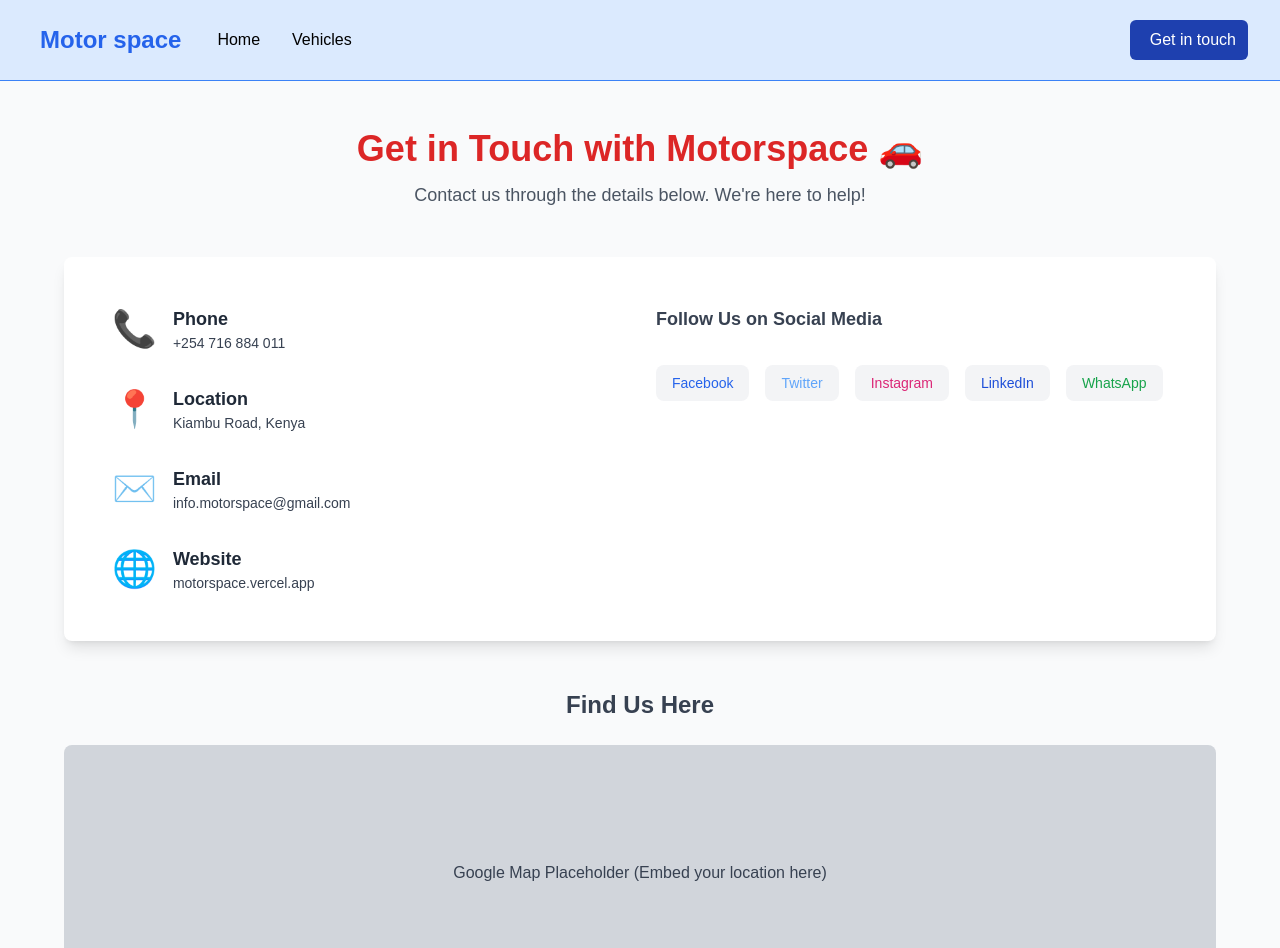
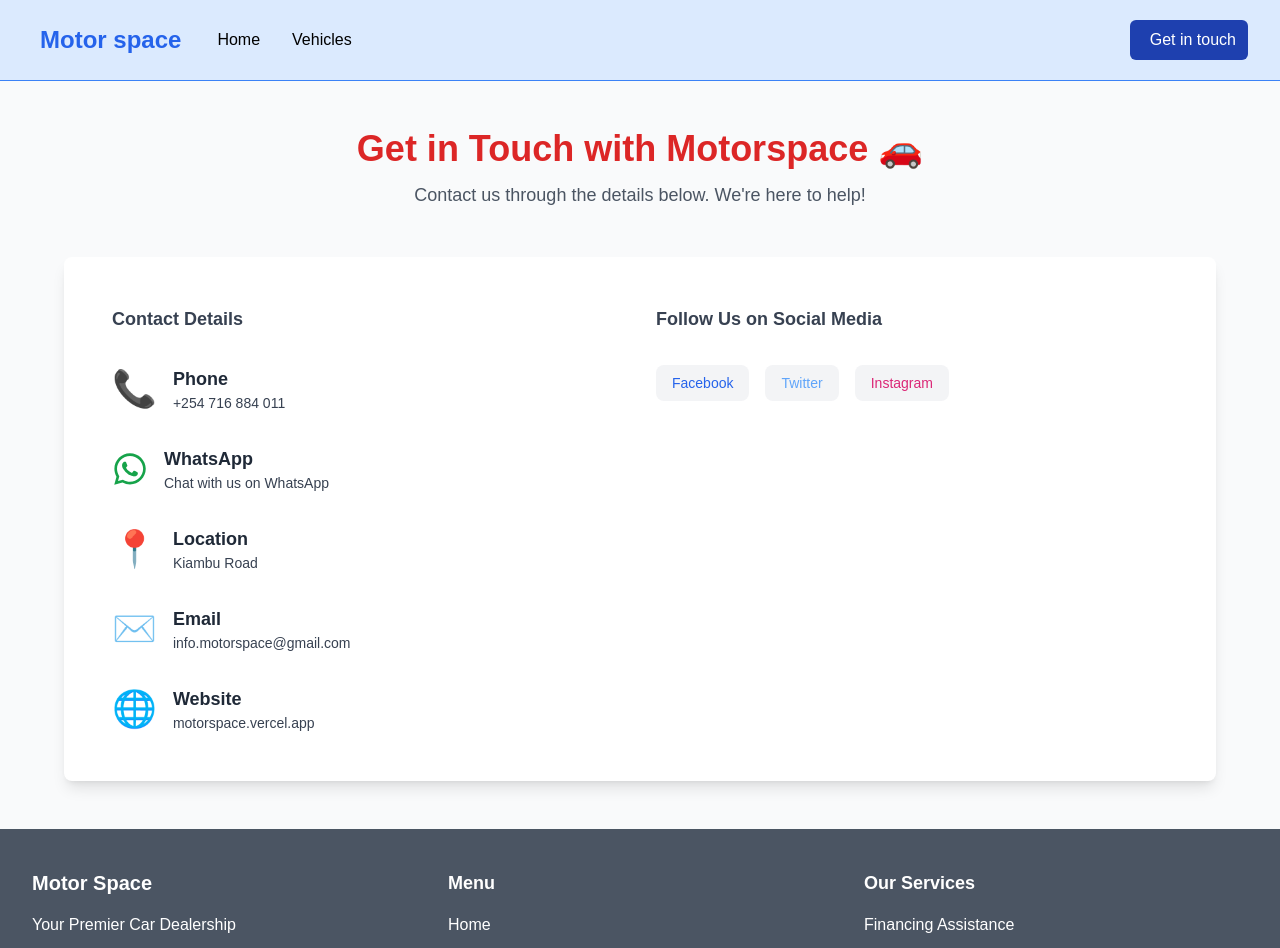
Before and after one commit to Avelimanuel/motorspacenextjs, a Next.js app: page /contact in a window 1280 px wide. Shown: the top 948 px of the page. Built offline with nearby package versions, Linux system fonts and the light colour scheme.

Commit message:
added the contact page

```diff
--- a/app/contact/page.jsx
+++ b/app/contact/page.jsx
@@ -1,4 +1,6 @@
+"use client";
 import Link from "next/link";
+import { FaWhatsapp } from "react-icons/fa"; // Import the WhatsApp icon from react-icons
 
 const ContactPage = () => {
   return (
@@ -16,8 +18,10 @@
 
         {/* Contact Details */}
         <div className="grid grid-cols-1 lg:grid-cols-2 gap-8 bg-white shadow-lg rounded-lg p-6 lg:p-12">
-          {/* Left Column */}
+          {/* Left Column: Contact Information */}
           <div className="space-y-8">
+            <h3 className="text-lg font-bold text-gray-700">Contact Details</h3>
+
             {/* Phone */}
             <div className="flex items-center space-x-4">
               <span className="text-red-600 text-4xl">📞</span>
@@ -31,6 +35,32 @@
               </div>
             </div>
 
+            {/* WhatsApp */}
+            <div className="flex items-center space-x-4">
+
+              <Link
+                    href="https://wa.me/254716884011"
+                    target="_blank"
+                    className="hover:underline flex items-center"
+                  >
+                    <FaWhatsapp className="text-green-600 text-4xl" />
+                  </Link>
+              <div>
+                <h4 className="text-lg font-semibold text-gray-800">
+                  WhatsApp
+                </h4>
+                <p className="text-gray-700 text-sm">
+                  <Link
+                    href="https://wa.me/254716884011"
+                    target="_blank"
+                    className="hover:underline flex items-center"
+                  >
+                    Chat with us on WhatsApp
+                  </Link>
+                </p>
+              </div>
+            </div>
+
             {/* Location */}
             <div className="flex items-center space-x-4">
               <span className="text-red-600 text-4xl">📍</span>
@@ -38,7 +68,9 @@
                 <h4 className="text-lg font-semibold text-gray-800">
                   Location
                 </h4>
-                <p className="text-gray-700 text-sm">Kiambu Road, Kenya</p>
+                <p className="text-gray-700 text-sm">
+                  Kiambu Road
+                </p>
               </div>
             </div>
 
@@ -62,9 +94,7 @@
             <div className="flex items-center space-x-4">
               <span className="text-red-600 text-4xl">🌐</span>
               <div>
-                <h4 className="text-lg font-semibold text-gray-800">
-                  Website
-                </h4>
+                <h4 className="text-lg font-semibold text-gray-800">Website</h4>
                 <p className="text-gray-700 text-sm">
                   <Link
                     href="https://motorspace.vercel.app"
@@ -84,6 +114,7 @@
               Follow Us on Social Media
             </h3>
             <div className="flex flex-wrap gap-4">
+              {/* Facebook */}
               <Link
                 href="https://facebook.com"
                 target="_blank"
@@ -91,6 +122,8 @@
               >
                 Facebook
               </Link>
+
+              {/* Twitter */}
               <Link
                 href="https://twitter.com"
                 target="_blank"
@@ -98,6 +131,8 @@
               >
                 Twitter
               </Link>
+
+              {/* Instagram */}
               <Link
                 href="https://instagram.com"
                 target="_blank"
@@ -105,33 +140,7 @@
               >
                 Instagram
               </Link>
-              <Link
-                href="https://linkedin.com"
-                target="_blank"
-                className="flex items-center justify-center text-center text-blue-700 bg-gray-100 hover:bg-gray-200 rounded-lg px-4 py-2 text-sm"
-              >
-                LinkedIn
-              </Link>
-              <Link
-                href="https://wa.me/254716884011"
-                target="_blank"
-                className="flex items-center justify-center text-center text-green-600 bg-gray-100 hover:bg-gray-200 rounded-lg px-4 py-2 text-sm"
-              >
-                WhatsApp
-              </Link>
             </div>
-          </div>
-        </div>
-
-        {/* Map Section */}
-        <div className="mt-12">
-          <h2 className="text-center text-2xl font-bold text-gray-700 mb-6">
-            Find Us Here
-          </h2>
-          <div className="w-full h-64 bg-gray-300 rounded-lg flex items-center justify-center">
-            <p className="text-gray-700">
-              Google Map Placeholder (Embed your location here)
-            </p>
           </div>
         </div>
       </div>
```
